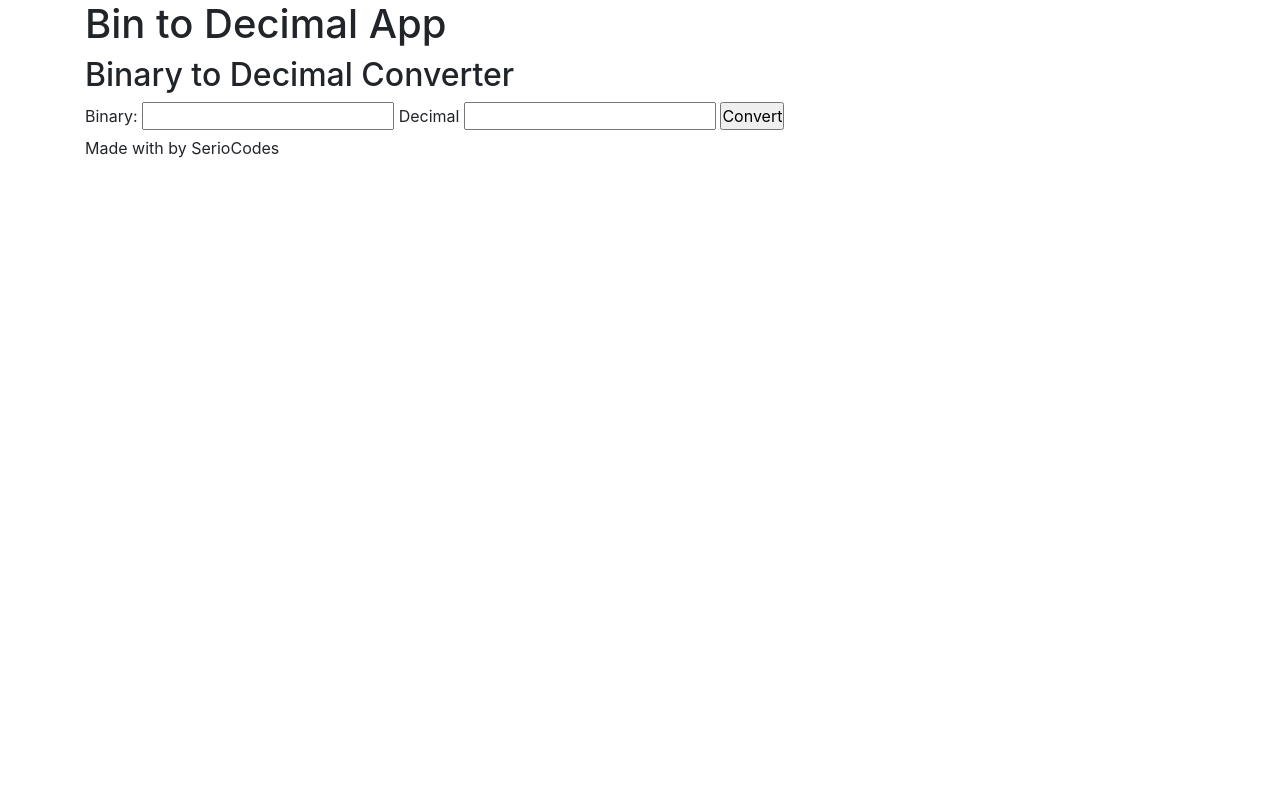
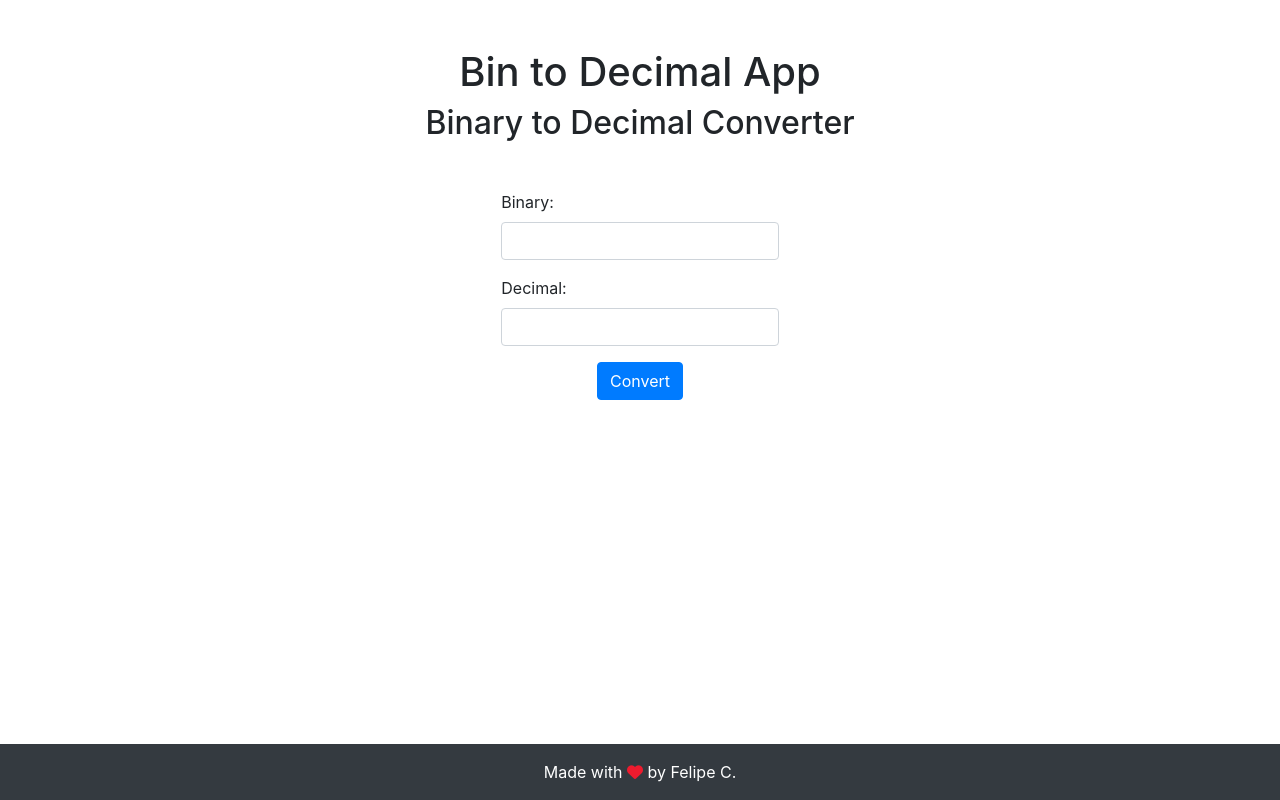
Before and after one commit to carrillodev/Bin2Dec-App, a plain HTML site: page index.html in a window 1280 px wide. Drawn offline with nearby package versions, Linux system fonts and the light colour scheme.

Commit message:
Añadiendo estilos a la app

```diff
--- a/estilos.css
+++ b/estilos.css
@@ -3,3 +3,14 @@
     padding: 0;
     box-sizing: border-box;
 }
+
+footer{
+    position: fixed;
+    bottom: 0;
+    width: 100%;
+    background: #000;
+}
+
+i{
+    color: #ed1b2e;
+}
--- a/index.html
+++ b/index.html
@@ -9,23 +9,27 @@
 </head>
 <body>
     <div class="container">
-        <header>
-            <h1>Bin to Decimal App</h1>
-            <h2>Binary to Decimal Converter</h2>
+        <header class="mb-5 mt-5">
+            <h1 class="text-center">Bin to Decimal App</h1>
+            <h2 class="text-center">Binary to Decimal Converter</h2>
         </header>
         <main>
-            <form action="">
-                <label for="binary">Binary: </label>
-                <input class="input" type="text" name="binary" id="binary">
-                <label class="input" for="decimal">Decimal</label>
-                <input type="text" name="decimal" id="decimal">
-                <input type="submit" value="Convert">
+            <form class="d-flex flex-column align-items-center" action="">
+                <div class="form-group w-25">
+                    <label for="binary">Binary: </label>
+                    <input class="form-control" type="text" name="binary" id="binary">
+                </div>
+                <div class="form-group w-25">
+                    <label for="decimal">Decimal: </label>
+                    <input class="form-control" type="text" name="decimal" id="decimal">
+                </div>
+                <button type="submit" class="btn btn-primary">Convert</button>
             </form>
         </main>
-        <footer>
-            <p>Made with by SerioCodes</p>
-        </footer>
     </div>
+    <footer class="bg-dark text-white text-center">
+        <p class="p-3 mb-0">Made with <i class="fas fa-heart"></i> by Felipe C.</p>
+    </footer>
     <script src="https://kit.fontawesome.com/03ad672f06.js" crossorigin="anonymous"></script>
     <script src="main.js"></script>
     <script src="https://code.jquery.com/jquery-3.4.1.slim.min.js" integrity="sha384-J6qa4849blE2+poT4WnyKhv5vZF5SrPo0iEjwBvKU7imGFAV0wwj1yYfoRSJoZ+n" crossorigin="anonymous"></script>
```
